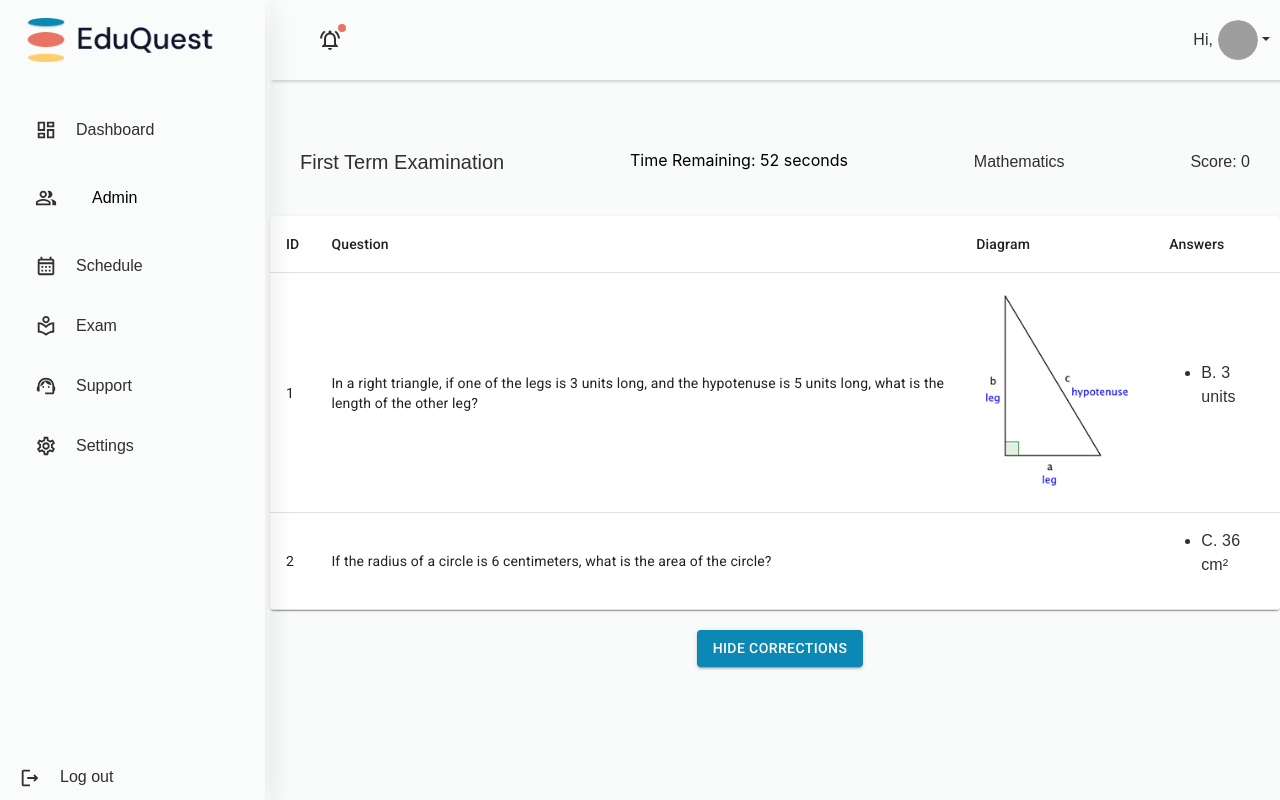
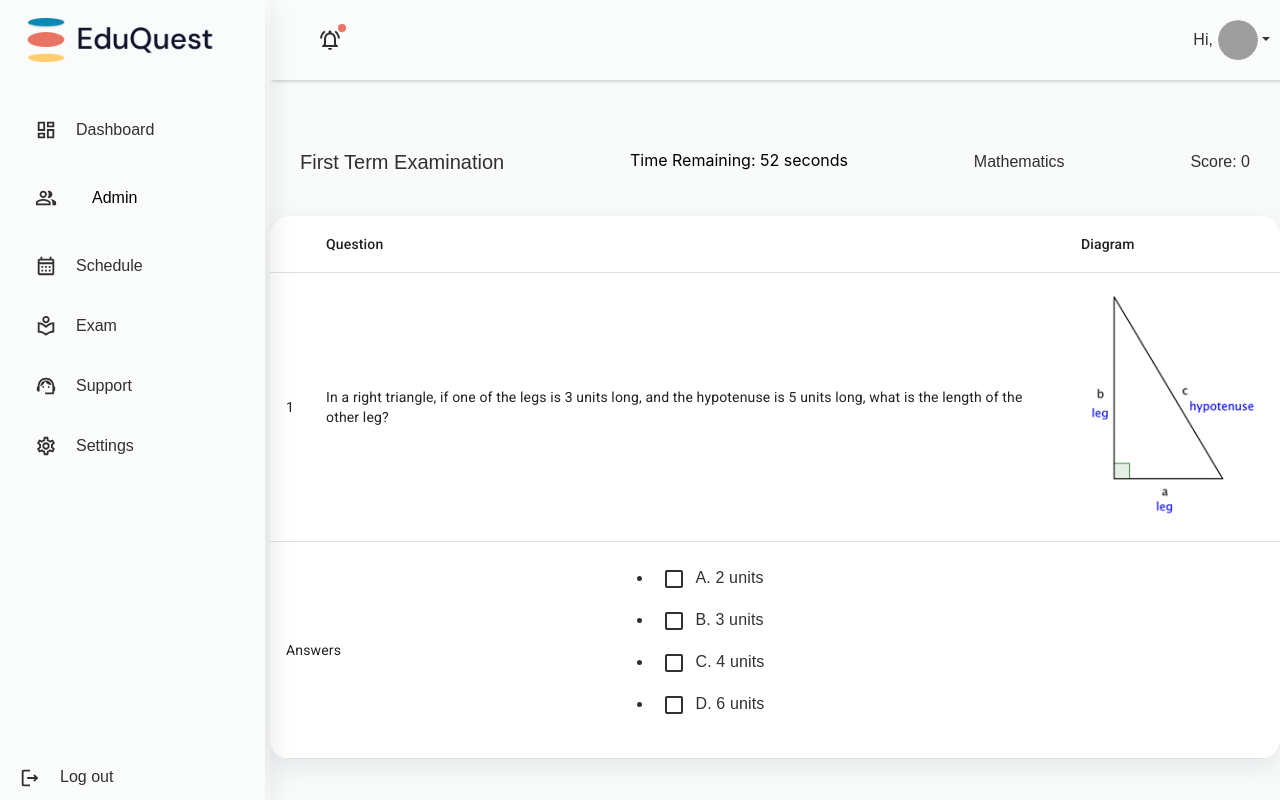
Before and after one commit to zinando/EduQuest, a React (Vite) app in the folder Frontend/: page /exam in a window 1280 px wide. Both pictures are taken after a click on the button "SUBMIT". Built offline with nearby package versions, Linux system fonts and the light colour scheme; grey boxes are pictures that could not be loaded.

Commit message:
Update Exam.jsx

```diff
--- a/Frontend/src/pages/Exam/Exam.jsx
+++ b/Frontend/src/pages/Exam/Exam.jsx
@@ -54,10 +54,9 @@ const Exam = () => {
     },
   ];
 
-  const questionsPerPage = 2;
+  const questionsPerPage = 1;
   const [currentPage, setCurrentPage] = useState(1);
   const [selectedAnswers, setSelectedAnswers] = useState({});
-  const [showAnswers, setShowAnswers] = useState(false); // To show correct answers
   const [score, setScore] = useState(0);
   const [submitClicked, setSubmitClicked] = useState(false);
 
@@ -73,11 +72,11 @@ const Exam = () => {
     setCurrentPage((prevPage) => prevPage - 1);
   };
 
-  const handleSelectAnswer = (questionId, selectedAnswer) => {
+  const handleSelectAnswer = (selectedAnswer) => {
     if (!submitClicked) {
       setSelectedAnswers({
         ...selectedAnswers,
-        [questionId]: [selectedAnswer],
+        [currentPage]: [selectedAnswer],
       });
     }
   };
@@ -104,56 +103,50 @@ const Exam = () => {
               <li><h5>First Term Examination</h5></li>
               <li> <CountdownTimer /></li>
               <li>Mathematics</li>
-              {showAnswers ? (
-                <li>Score: {score}</li>
-              ) : (
-                <li>Score: {submitClicked ? score : 'Not calculated'}</li>
-              )}
+              {submitClicked && <li>Score: {score}</li>}
             </ul>
           </div>
           <div>
-            <TableContainer component={Paper}>
+            <TableContainer component={Paper} style={{ boxShadow: '0 8px 24px rgba(149, 157, 165, 0.2)', borderRadius: '20px' }}>
               <Table aria-label="Math Questions Table">
                 <TableHead>
                   <TableRow>
-                    <TableCell>ID</TableCell>
+                    <TableCell></TableCell>
                     <TableCell>Question</TableCell>
-                    <TableCell>Diagram</TableCell>
-                    <TableCell>Answers</TableCell>
+                    {currentQuestions[0].diagram && <TableCell>Diagram</TableCell>}
                   </TableRow>
                 </TableHead>
                 <TableBody>
-                  {currentQuestions.map((question) => (
-                    <TableRow key={question.id}>
-                      <TableCell>{question.id}</TableCell>
-                      <TableCell>{question.question}</TableCell>
+                  <TableRow>
+                    <TableCell>{currentQuestions[0].id}</TableCell>
+                    <TableCell>{currentQuestions[0].question}</TableCell>
+                    {currentQuestions[0].diagram && (
                       <TableCell>
-                        {question.diagram && (
-                          <img src={question.diagram} alt={`Diagram for question ${question.id}`} />
+                        <img src={currentQuestions[0].diagram} alt={`Diagram for question ${currentQuestions[0].id}`} />
+                      </TableCell>
                     )}
-                      </TableCell>
+                  </TableRow>
+                </TableBody>
+              </Table>
+              <Table aria-label="Answers Table">
+                <TableBody>
+                  <TableRow>
+                    <TableCell>Answers</TableCell>
                     <TableCell>
                       <ul>
-                          {showAnswers ? (
-                            question.correctAnswer.map((correctAnswer) => (
-                              <li key={correctAnswer}>{correctAnswer}</li>
-                            ))
-                          ) : (
-                            question.answers.map((answer) => (
+                        {currentQuestions[0].answers.map((answer) => (
                           <li key={answer}>
                             <Checkbox
-                                  checked={selectedAnswers[question.id]?.includes(answer)}
-                                  onChange={() => handleSelectAnswer(question.id, answer)}
+                              checked={selectedAnswers[currentPage]?.includes(answer)}
+                              onChange={() => handleSelectAnswer(answer)}
                               disabled={submitClicked}
                             />
                             {answer}
                           </li>
-                            ))
-                          )}
+                        ))}
                       </ul>
                     </TableCell>
                   </TableRow>
-                  ))}
                 </TableBody>
               </Table>
             </TableContainer>
@@ -165,28 +158,18 @@ const Exam = () => {
                 </Button>
               )}
 
-              {!showAnswers && !submitClicked && (
+              {!submitClicked && (
                 <Button variant="contained" color="primary" onClick={handleNextPage} style={{ marginLeft: '10px' }}>
                   Next
                 </Button>
               )}
 
-              {submitClicked ? (
-                <Button
-                  variant="contained"
-                  color="primary"
-                  onClick={() => setShowAnswers(!showAnswers)}
-                  style={{ marginLeft: '10px' }}
-                >
-                  {showAnswers ? "Hide Corrections" : "Show Corrections"}
-                </Button>
-              ) : (
+              {!submitClicked && (
                 <Button
                   variant="contained"
                   color="primary"
                   onClick={() => {
                     calculateScore();
-                    setShowAnswers(true);
                     setSubmitClicked(true);
                   }}
                   style={{ marginLeft: '10px' }}
```
Lines whose indentation alone changed are shown as unchanged.
